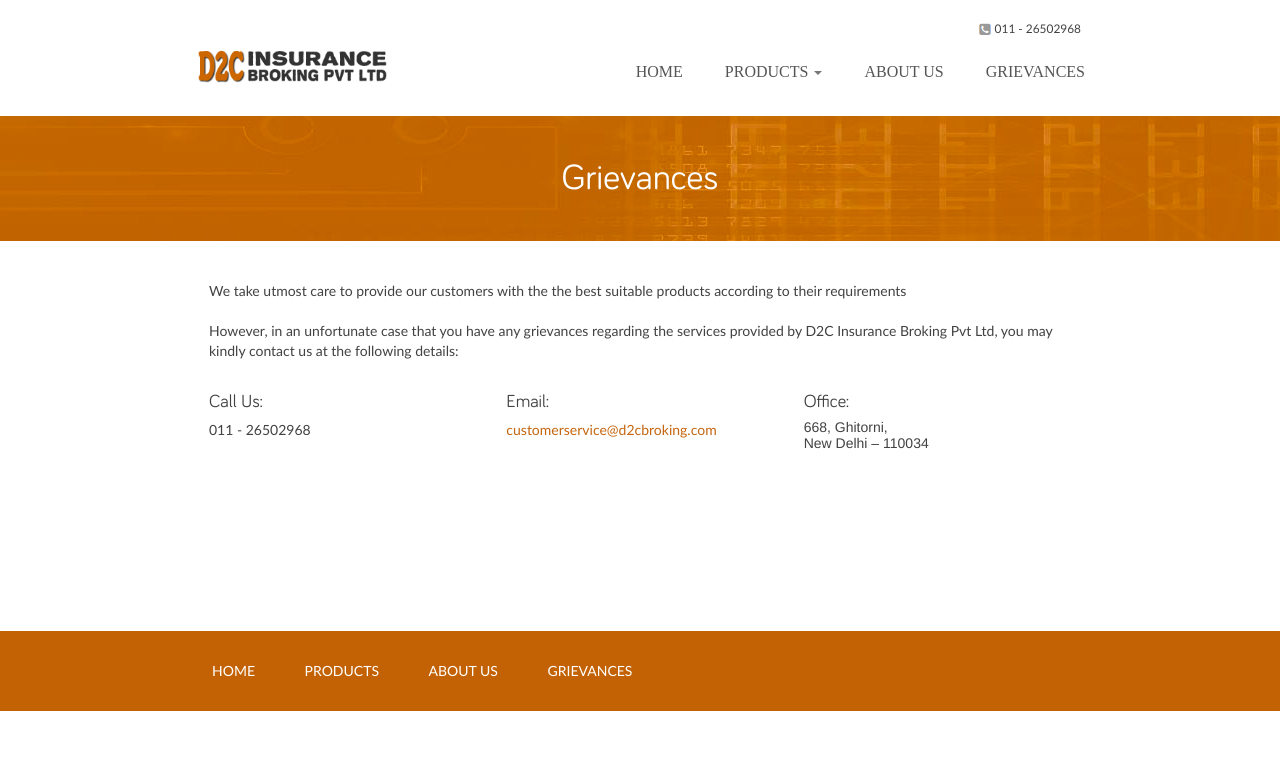
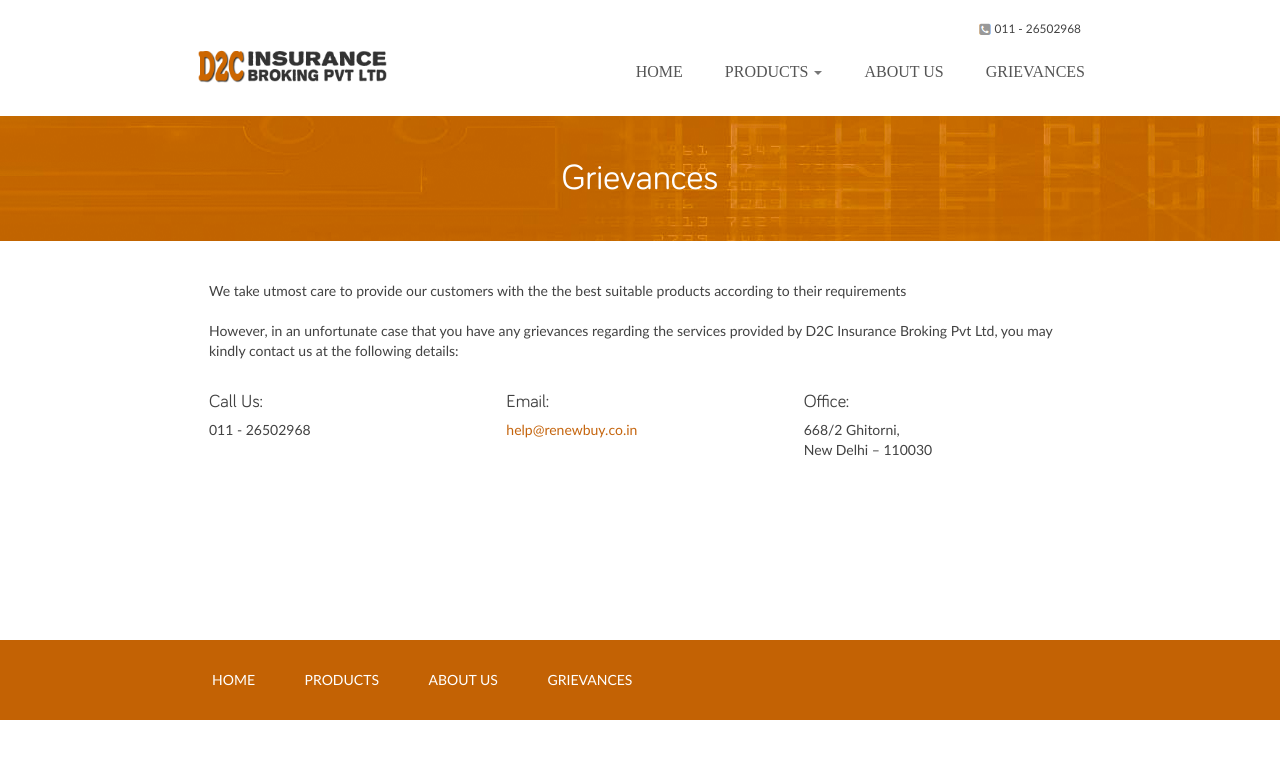
Before and after one commit to RenewBuy/d2cbroking, a Jekyll site: the page built from grievances.html, in a window 1280 px wide. Shown: the top 759 px of the page. Built offline with Jekyll 4.4.1, drawn with Linux system fonts in a browser that asks for light colours.

Commit message:
Changing the support email address

```diff
--- a/_config.yml
+++ b/_config.yml
@@ -1,6 +1,6 @@
 domain: http://www.d2cbroking.com
 static_url: /assets/
 phone: 011 - 26502968
-email: customerservice@d2cbroking.com
-address_1: 668, Ghitorni,
-address_2: New Delhi – 110034
+email: help@renewbuy.co.in
+address_1: 668/2 Ghitorni
+address_2: New Delhi – 110030
--- a/grievances.html
+++ b/grievances.html
@@ -26,7 +26,7 @@ title: Grievances
     <div class="col-md-4">
         <address>
                 <h4>Office:</h4>
-                <h5>{{ site.address_1 }}<br/>{{ site.address_2 }}</h5>
+                {{ site.address_1 }},<br/>{{ site.address_2 }}
          </address>
     </div>
 </div>
--- a/index.html
+++ b/index.html
@@ -54,7 +54,7 @@ title: D2C Insurance Broking Pvt. Ltd.
 
             <h3>License Details</h3>
             Principal Officer: Ankur Rajgharia<br/>
-            Office: 668/2 Ghitorni, New Delhi 110030<br/>
+            Office: {{site.address_1}}, {{site.address_2}}<br/>
             Phone: {{ site.phone }}<br/>
             <a href="license.html">See full license</a>
         </div>
```
